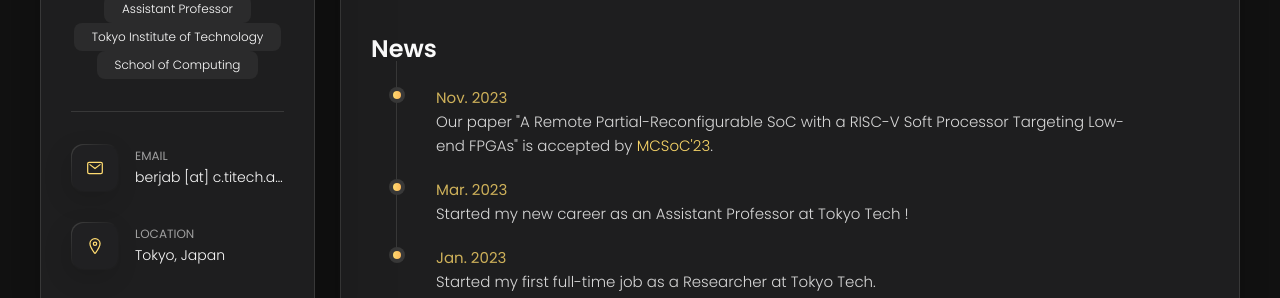
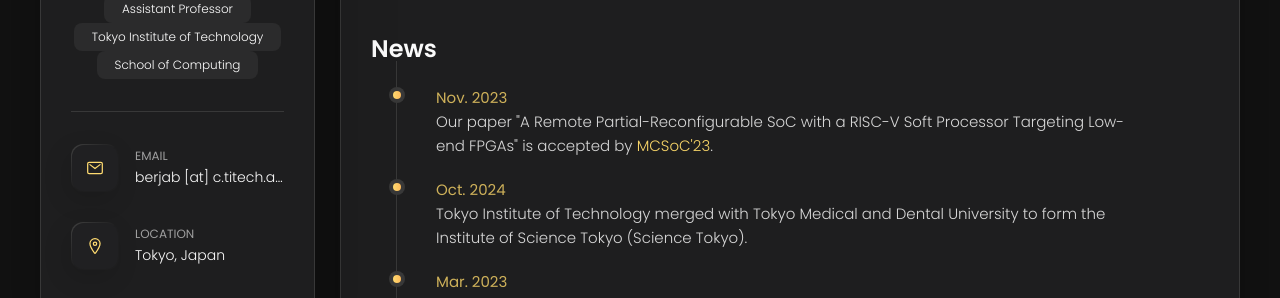
Before and after one commit to nesrine25/nesrine25.github.io, a plain HTML site: page index.html in a window 1280 px wide. Shown: the part 371-669 px from the top of the page. Drawn offline with nearby package versions, Linux system fonts and the light colour scheme.

Commit message:
Update index.html

```diff
--- a/index.html
+++ b/index.html
@@ -250,6 +250,13 @@ a:active { color: #f8d568; }
               Our paper "A Remote Partial-Reconfigurable SoC with a RISC-V Soft Processor Targeting Low-end FPGAs" is accepted by <a href="https://mcsoc-forum.org/site/index.php/program/" class="inline-link"> MCSoC'23 </a>.
             </li>
 
+            <li class="timeline-item">
+
+              <span>Oct. 2024</span>
+
+              <p class="timeline-text">
+              Tokyo Institute of Technology merged with Tokyo Medical and Dental University to form the Institute of Science Tokyo (Science Tokyo).
+            </li>
 
             <li class="timeline-item">
 
```
